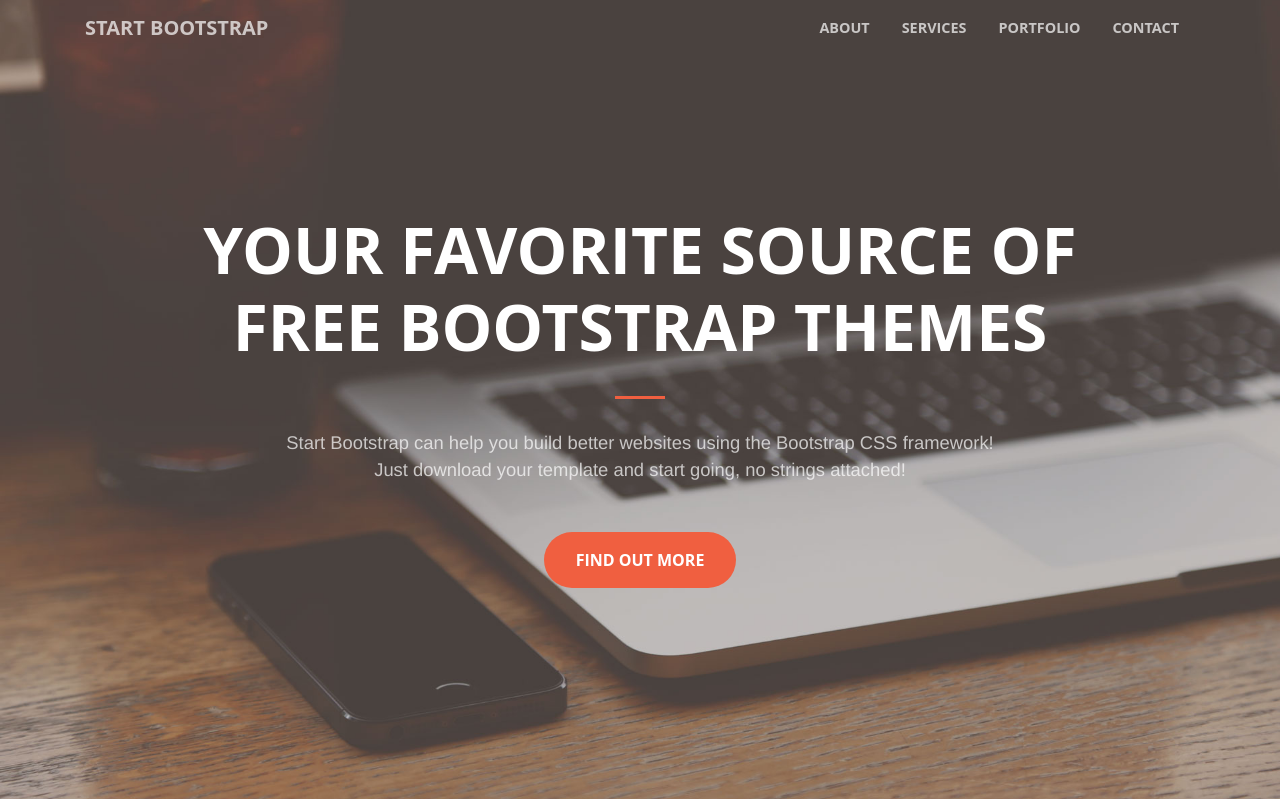
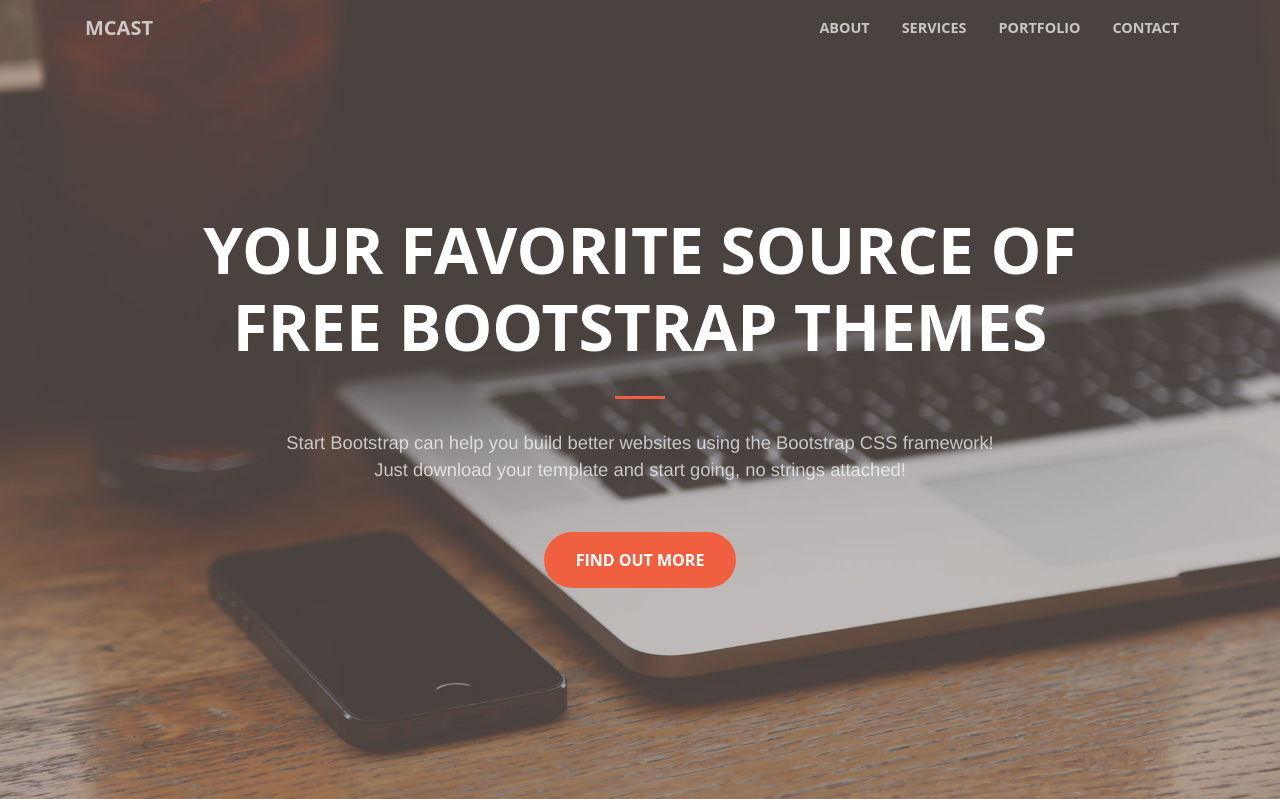
Before and after one commit to Melvin-Magro/ICA-Website, a CodeIgniter app: page /class/ in a window 1280 px wide. Shown: the top 799 px of the page. Run offline with CodeIgniter, Linux system fonts and the light colour scheme; some libraries are stand-ins or nearby versions.

Commit message:
Updated link

```diff
--- a/application/config/config.php
+++ b/application/config/config.php
@@ -23,7 +23,7 @@ defined('BASEPATH') OR exit('No direct script access allowed');
 | a PHP script and you can easily do that on your own.
 |
 */
-$config['base_url'] = 'http://localhost/class/ICA-Website/';
+$config['base_url'] = 'http://icawebsite.local/';
 
 /*
 |--------------------------------------------------------------------------
--- a/application/views/welcome_message.php
+++ b/application/views/welcome_message.php
@@ -31,7 +31,7 @@
     <!-- Navigation -->
     <nav class="navbar navbar-expand-lg navbar-light fixed-top" id="mainNav">
       <div class="container">
-        <a class="navbar-brand js-scroll-trigger" href="<?php echo base_url();?>#page-top">Start Bootstrap</a>
+        <a class="navbar-brand js-scroll-trigger" href="<?php echo base_url();?>#page-top">Mcast</a>
         <button class="navbar-toggler navbar-toggler-right" type="button" data-toggle="collapse" data-target="#navbarResponsive" aria-controls="navbarResponsive" aria-expanded="false" aria-label="Toggle navigation">
           <span class="navbar-toggler-icon"></span>
         </button>
```
